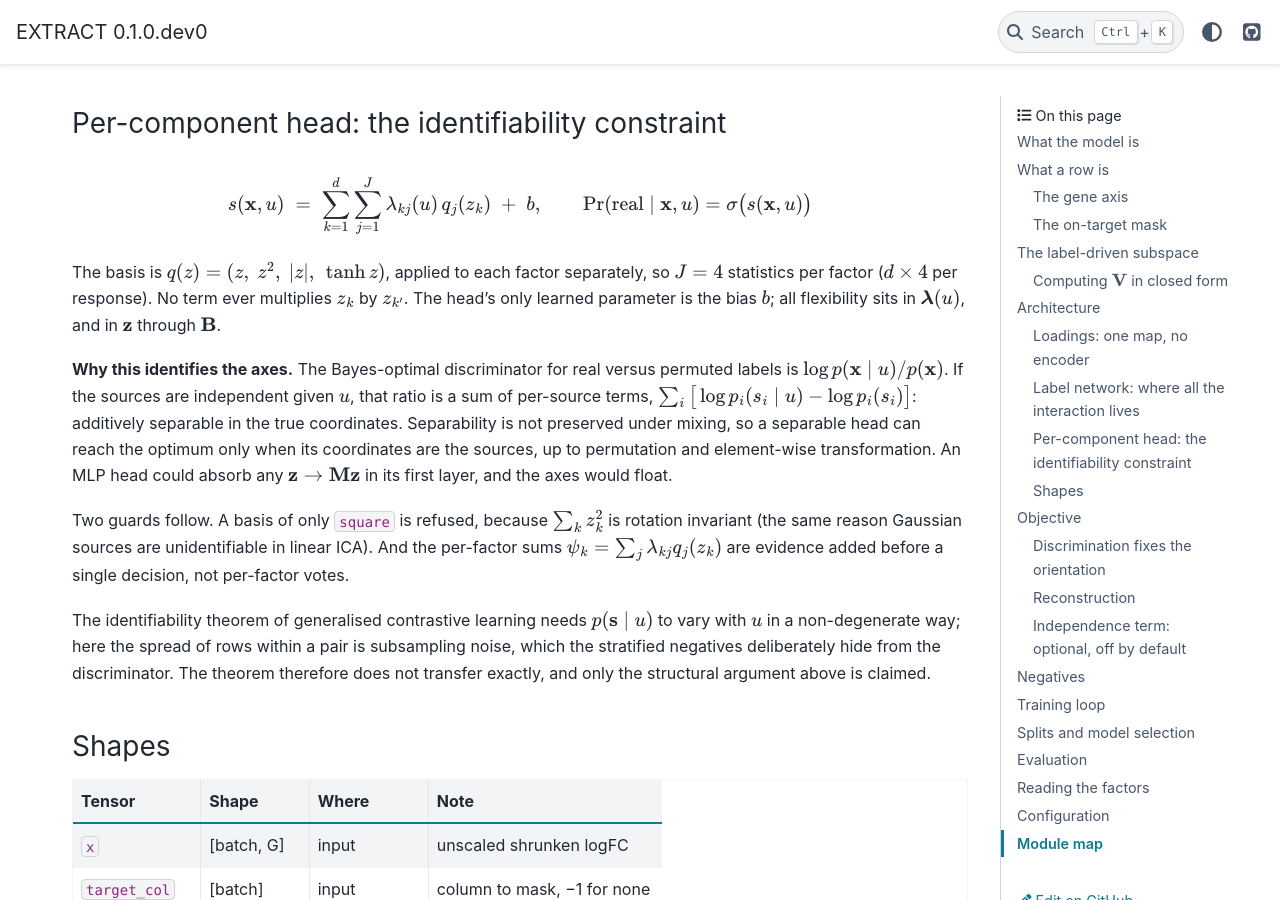
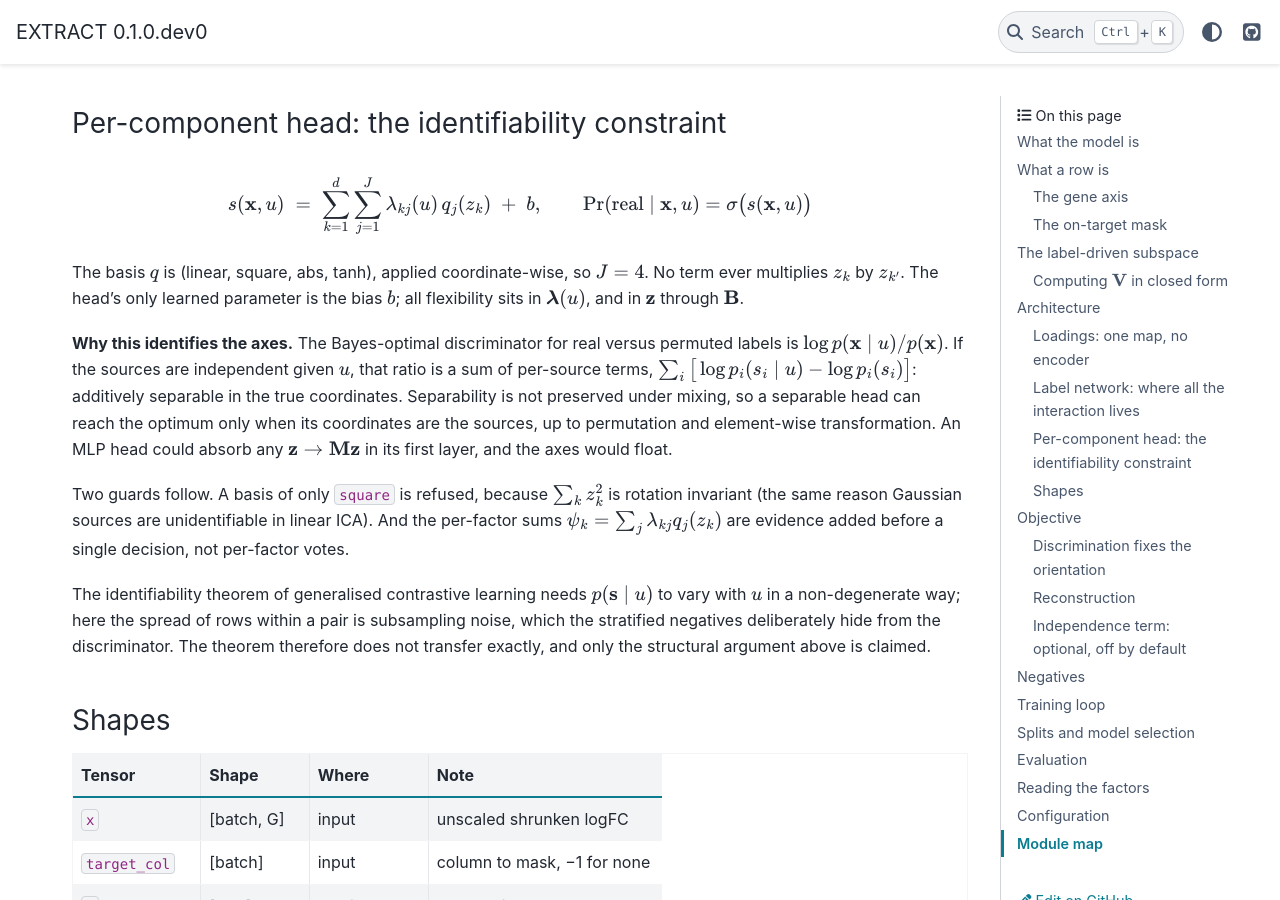
Before and after one commit to EraslanBas/EXTRACT, a Sphinx documentation site: the page built from docs/source/index.md, in a window 1280 px wide and 900 px high, scrolled down 7200 px. Built offline with Sphinx 7.4.7 and the PyData theme 0.15.4, drawn with Linux system fonts in a browser that asks for light colours; some of the changed text lies outside the part shown.

Commit message:
Revert "Docs: name the four head statistics in the diagram and text"
This reverts commit baa165d1c879648840510f444c1b0d8d432d2a96.

```diff
--- a/docs/source/index.md
+++ b/docs/source/index.md
@@ -332,7 +332,7 @@ loadings $\mathbf B = \mathbf A\mathbf V$, a label network, and a per-component
   <text x="380" y="77" text-anchor="middle" class="sub">Sherman–Morrison · d</text>
   <rect class="box" x="480" y="36" width="140" height="52" rx="4"/>
   <text x="550" y="59" text-anchor="middle" font-size="13.5">q<tspan font-size="10" dy="3">j</tspan><tspan dy="-3">(z</tspan><tspan font-size="10" dy="3">k</tspan><tspan dy="-3">)</tspan></text>
-  <text x="550" y="77" text-anchor="middle" class="sub">z, z², |z|, tanh z</text>
+  <text x="550" y="77" text-anchor="middle" class="sub">4 statistics · d×4</text>
   <circle class="box" cx="668" cy="62" r="20"/>
   <text x="668" y="67" text-anchor="middle" font-size="15">Σ</text>
   <rect class="box" x="706" y="36" width="62" height="52" rx="4"/>
@@ -440,8 +440,8 @@ s(\mathbf x, u) \;=\; \sum_{k=1}^{d}\sum_{j=1}^{J} \lambda_{kj}(u)\, q_j(z_k) \;
 \Pr(\text{real} \mid \mathbf x, u) = \sigma\big(s(\mathbf x, u)\big)
 $$
 
-The basis is $q(z) = (z,\ z^2,\ |z|,\ \tanh z)$, applied to each factor
-separately, so $J = 4$ statistics per factor ($d \times 4$ per response). No term ever multiplies $z_k$ by $z_{k'}$. The head's only learned
+The basis $q$ is (linear, square, abs, tanh), applied coordinate-wise, so
+$J = 4$. No term ever multiplies $z_k$ by $z_{k'}$. The head's only learned
 parameter is the bias $b$; all flexibility sits in $\boldsymbol\lambda(u)$,
 and in $\mathbf z$ through $\mathbf B$.
 
```
